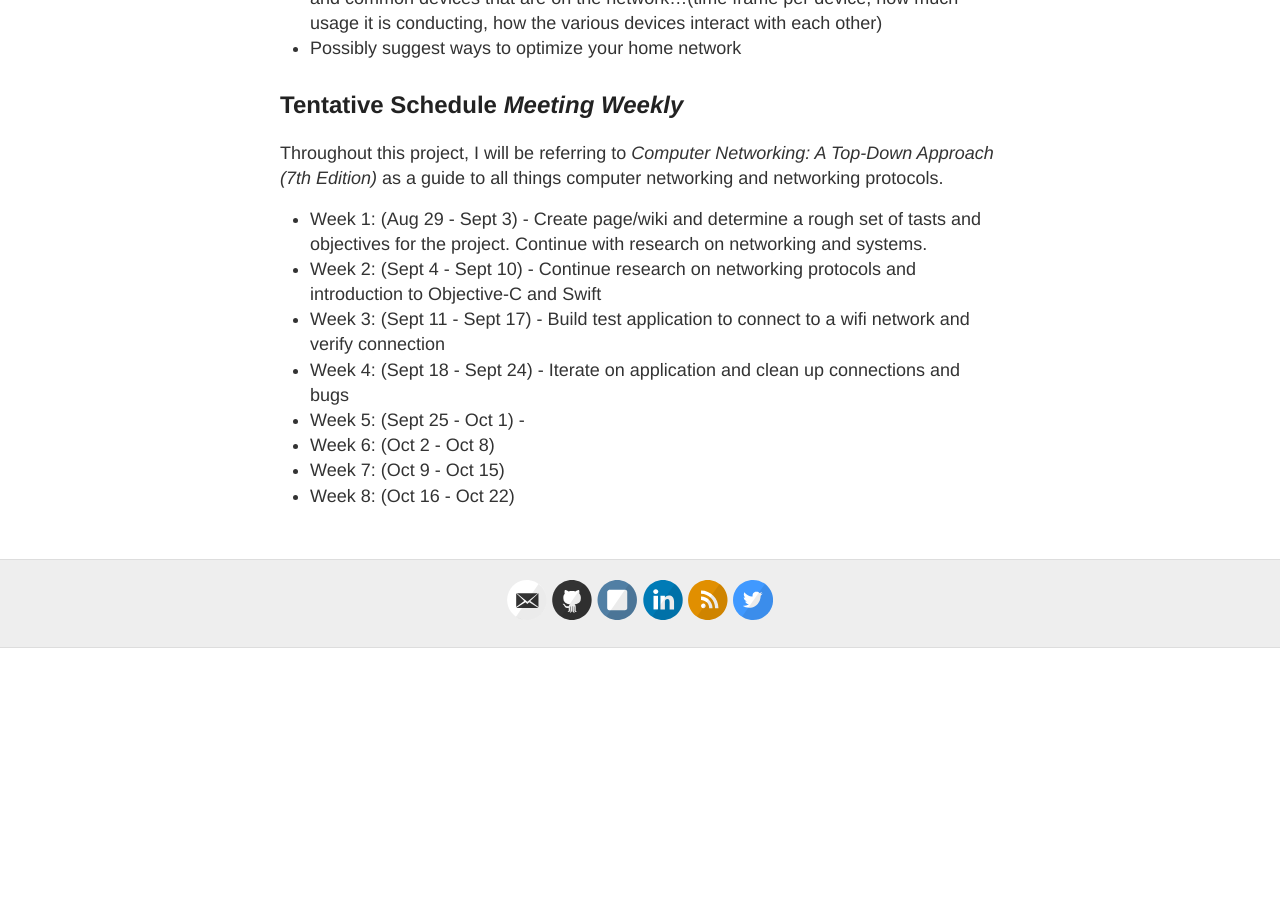
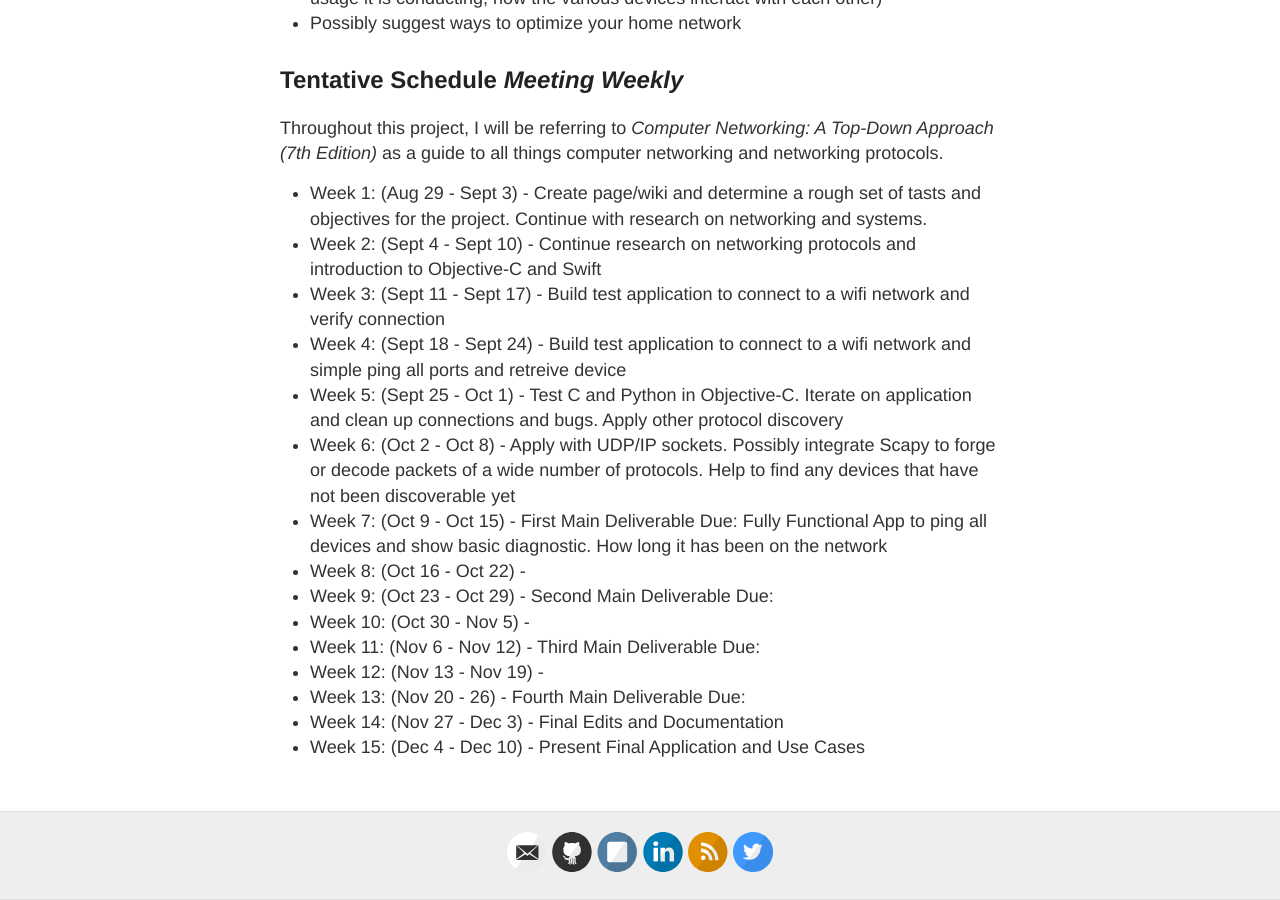
Before and after one commit to HoneyBadger123/jaketarnow.github.io, a Jekyll site: the page built from networking.md, in a window 1280 px wide and 900 px high, scrolled down 988 px. Built offline with Jekyll 4.4.1, drawn with Linux system fonts in a browser that asks for light colours; before the commit the page ends 1636 px from its top, so only the background shows below that.

Commit message:
Updating Networking.md

```diff
--- a/networking.md
+++ b/networking.md
@@ -13,9 +13,8 @@ To build an application that can decode all devices found on your wifi network a
 
 ## Technologies
 * Objective-C
-* Swift
-* AWS
-* More?
+* C
+* Python
 
 ## Tasks
 * Find all devices on wifi. Display network address, name of device, and manufacturer (Decoding MAC Address)
@@ -32,8 +31,15 @@ Throughout this project, I will be referring to *Computer Networking: A Top-Down
 * Week 1: (Aug 29 - Sept 3) - Create page/wiki and determine a rough set of tasts and objectives for the project. Continue with research on networking and systems.
 * Week 2: (Sept 4 - Sept 10) - Continue research on networking protocols and introduction to Objective-C and Swift
 * Week 3: (Sept 11 - Sept 17) - Build test application to connect to a wifi network and verify connection
-* Week 4: (Sept 18 - Sept 24) - Iterate on application and clean up connections and bugs
-* Week 5: (Sept 25 - Oct 1) -
-* Week 6: (Oct 2 - Oct 8)
-* Week 7: (Oct 9 - Oct 15)
-* Week 8: (Oct 16 - Oct 22)
+* Week 4: (Sept 18 - Sept 24) - Build test application to connect to a wifi network and simple ping all ports and retreive device
+* Week 5: (Sept 25 - Oct 1) - Test C and Python in Objective-C. Iterate on application and clean up connections and bugs. Apply other protocol discovery
+* Week 6: (Oct 2 - Oct 8) - Apply with UDP/IP sockets. Possibly integrate Scapy to forge or decode packets of a wide number of protocols. Help to find any devices that have not been discoverable yet
+* Week 7: (Oct 9 - Oct 15) - First Main Deliverable Due: Fully Functional App to ping all devices and show basic diagnostic. How long it has been on the network
+* Week 8: (Oct 16 - Oct 22) -
+* Week 9: (Oct 23 - Oct 29) - Second Main Deliverable Due:
+* Week 10: (Oct 30 - Nov 5) -
+* Week 11: (Nov 6 - Nov 12) - Third Main Deliverable Due:
+* Week 12: (Nov 13 - Nov 19) -
+* Week 13: (Nov 20 - 26) - Fourth Main Deliverable Due:
+* Week 14: (Nov 27 - Dec 3) - Final Edits and Documentation
+* Week 15: (Dec 4 - Dec 10) - Present Final Application and Use Cases
```
